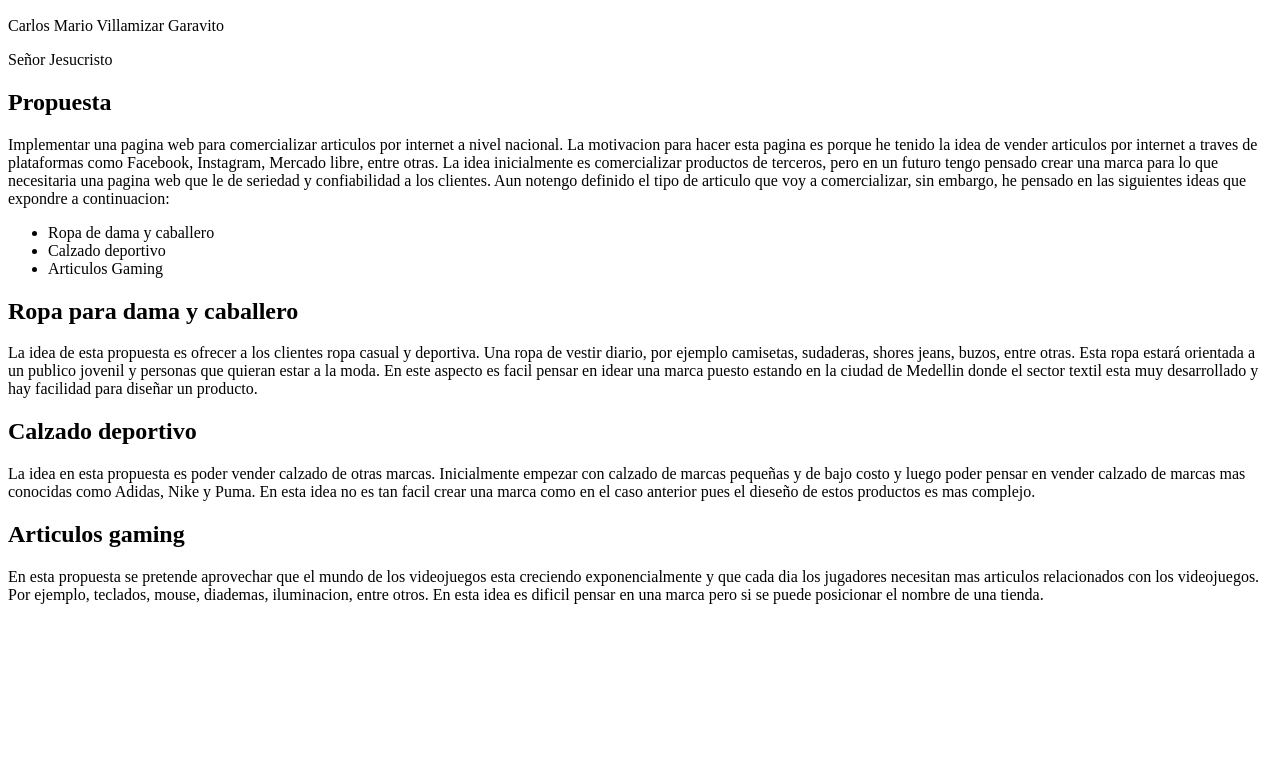
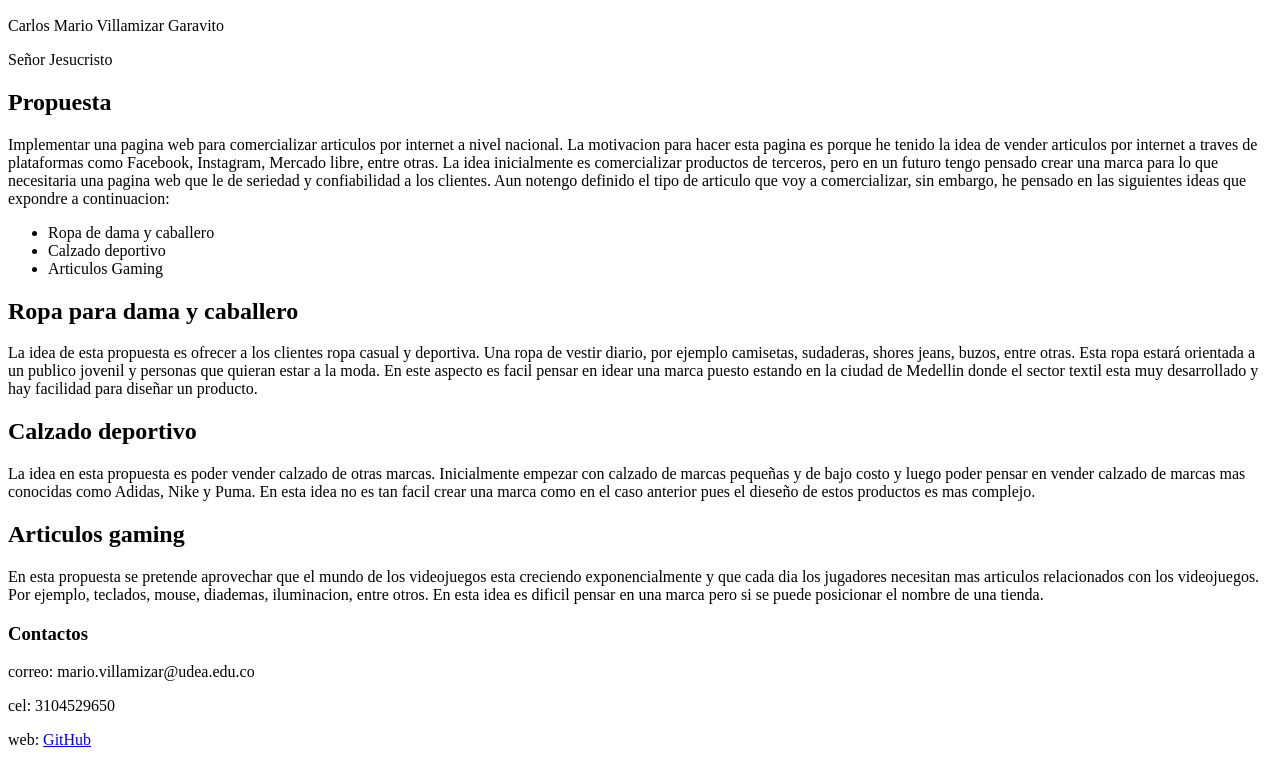
Before and after one commit to camaviga11/tarea2WEB2, a plain HTML site: page index.html in a window 1280 px wide. Shown: the part 110-875 px from the top of the page. Before the commit the page ends 800 px from the top, so only its background shows below. Drawn offline with Linux system fonts and the light colour scheme.

Commit message:
Lista area de contactos

```diff
--- a/index.html
+++ b/index.html
@@ -50,7 +50,12 @@
                 videojuegos. Por ejemplo, teclados, mouse, diademas, iluminacion, entre otros. En esta idea
                 es dificil pensar en una marca pero si se puede posicionar el nombre de una tienda.
             </p>
-
+        <footer>
+            <h3>Contactos</h3>
+            <p>correo: mario.villamizar@udea.edu.co</p>
+            <p>cel: 3104529650</p>
+            <p>web: <a href="https://github.com/camaviga11/tarea2WEB2">GitHub</a></p>
+        </footer>
 
     </body>
 </html>
```
